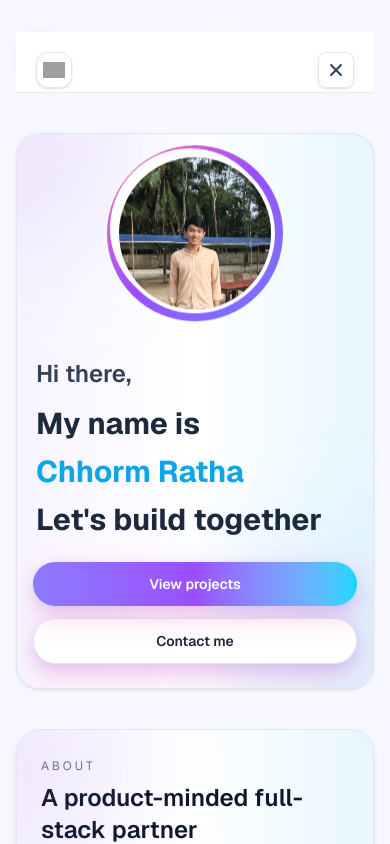
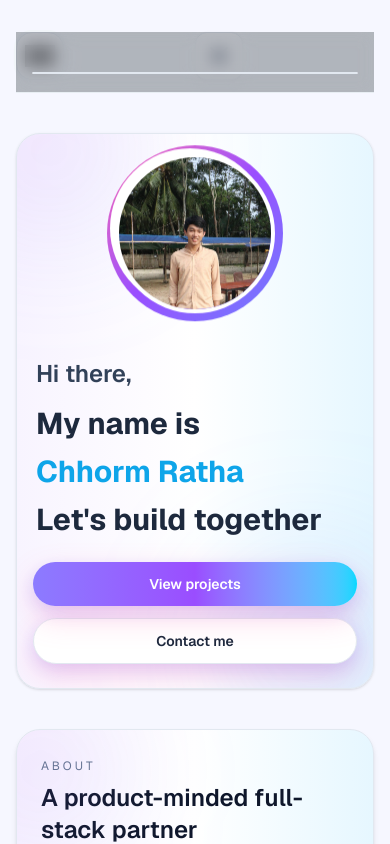
Before and after one commit to rathachhorm/portfolio, a Next.js app: page / in a window 390 px wide. Both pictures are taken after a click on the button "Toggle menu". Shown: the top 844 px of the page. Built offline with nearby package versions, Linux system fonts and the light colour scheme; grey boxes are pictures that could not be loaded.

Commit message:
Improve mobile nav sheet visibility and styling

```diff
--- a/src/app/components/Header.js
+++ b/src/app/components/Header.js
@@ -88,9 +88,13 @@ export default function Header() {
         </button>
       {open ? (
         <div className="md:hidden">
-          <div className="fixed inset-0 z-40 bg-slate-900/20 backdrop-blur-sm transition-opacity" onClick={() => setOpen(false)} />
-          <div className="fixed inset-0 z-50 overflow-y-auto bg-white p-5 sm:inset-x-0 sm:bottom-auto sm:top-16 sm:mx-auto sm:max-h-[75vh] sm:w-full sm:max-w-lg sm:rounded-2xl sm:border sm:border-slate-200 sm:shadow-2xl">
-            <div className="flex items-center justify-between gap-3 pb-3">
+          <div
+            className="fixed inset-0 z-40 bg-slate-900/30 backdrop-blur-sm transition-opacity"
+            onClick={() => setOpen(false)}
+          />
+          <div className="fixed inset-0 z-50 flex justify-center px-4 py-10">
+            <div className="w-full max-w-lg overflow-hidden rounded-2xl border border-slate-200 bg-white/95 shadow-2xl">
+              <div className="flex items-center justify-between gap-3 border-b border-slate-100 bg-gradient-to-r from-[#f8f4ff] via-white to-[#e6f7ff] px-4 py-3">
                 <div className="relative h-9 w-9 overflow-hidden rounded-xl border border-slate-200 bg-white shadow-sm">
                   <Image
                     src={`${basePath}/assets/logo.ico`}
@@ -102,7 +106,7 @@ export default function Header() {
                 </div>
                 <button
                   type="button"
-                className="flex h-9 w-9 items-center justify-center rounded-lg border border-slate-200 text-slate-700 shadow-sm transition hover:border-[#7f5af0] hover:text-[#7f5af0]"
+                  className="flex h-9 w-9 items-center justify-center rounded-lg border border-slate-200 bg-white text-slate-700 shadow-sm transition hover:border-[#7f5af0] hover:text-[#7f5af0]"
                   onClick={() => setOpen(false)}
                   aria-label="Close menu"
                 >
@@ -112,23 +116,23 @@ export default function Header() {
                   </span>
                 </button>
               </div>
-            <div className="flex flex-col gap-2 text-sm font-medium text-slate-700">
+              <div className="flex flex-col gap-2 bg-white/95 px-4 py-4 text-sm font-medium text-slate-800">
                 {navLinks.map((link) => (
                   <Link
                     key={link.href}
                     href={link.href}
-                  className="block w-full rounded-lg px-3 py-2 text-left transition hover:bg-slate-50"
+                    className="block w-full rounded-xl border border-transparent px-3 py-3 text-left transition hover:border-[#7f5af0]/40 hover:bg-slate-50"
                     onClick={() => setOpen(false)}
                   >
                     {link.label}
                   </Link>
                 ))}
-              <div className="flex items-center gap-3 border-t border-slate-100 pt-3 text-slate-500">
+                <div className="flex items-center gap-3 border-t border-slate-100 pt-3 text-slate-600">
                   {socials.map((social) => (
                     <a
                       key={social.label}
                       href={social.href}
-                    className="grid h-9 w-9 place-items-center overflow-hidden rounded-full border border-slate-200 bg-white text-xs font-semibold uppercase tracking-wide transition hover:border-[#7f5af0] hover:text-[#7f5af0]"
+                      className="grid h-10 w-10 place-items-center overflow-hidden rounded-full border border-slate-200 bg-white text-xs font-semibold uppercase tracking-wide transition hover:border-[#7f5af0] hover:text-[#7f5af0]"
                     >
                       {social.icon ? (
                         <Image
@@ -149,6 +153,7 @@ export default function Header() {
               </div>
             </div>
           </div>
+        </div>
       ) : null}
       </header>
     </>
```
Lines whose indentation alone changed are shown as unchanged.
